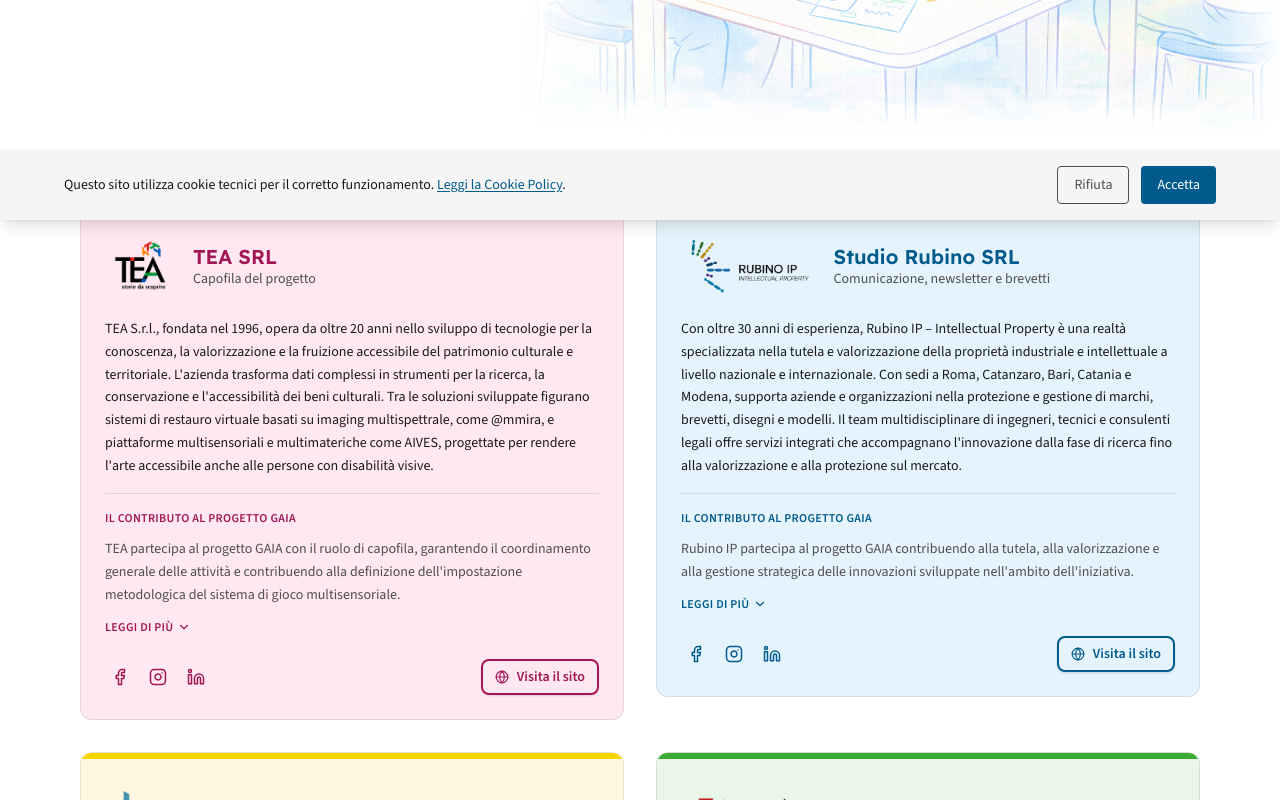
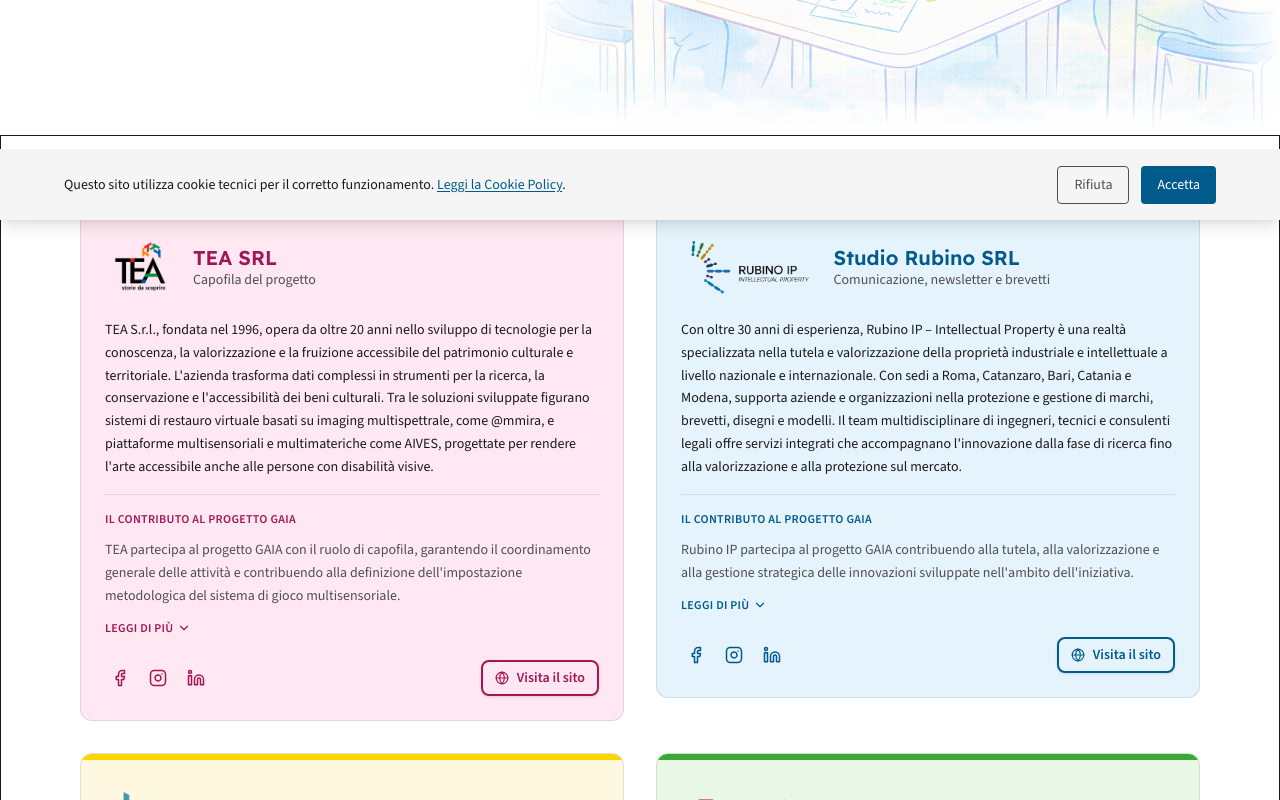
Before and after one commit to LauraCorrado/gaia-game, a React (Vite) app: page /team in a window 1280 px wide. Shown: the part 580-1380 px from the top of the page. Built offline with nearby package versions, Linux system fonts and the light colour scheme.

Commit message:
refactor: eliminazione commenti verbosi

```diff
--- a/src/pages/Team.tsx
+++ b/src/pages/Team.tsx
@@ -13,7 +13,7 @@ import { partners } from "../data/partners";
 import type { Partner, SocialLink } from "../data/partners";
 import heroTeam from "../assets/img/hero/team_hero.webp";
 
-// ── Social ────────────────────────────────────────────────────────────
+// Social
 const socialIconMap = {
   linkedin: Linkedin,
   instagram: Instagram,
@@ -181,11 +181,13 @@ export default function Team() {
         accentColor="green"
       />
 
-      <div className="max-w-6xl mx-auto px-4 py-16">
-        <div className="grid grid-cols-1 md:grid-cols-2 gap-8 items-start">
-          {partners.map((p) => (
-            <PartnerCard key={p.name} p={p} />
-          ))}
+      <div className="border">
+        <div className="max-w-6xl mx-auto px-4 py-16 ">
+          <div className="grid grid-cols-1 md:grid-cols-2 gap-8 items-start">
+            {partners.map((p) => (
+              <PartnerCard key={p.name} p={p} />
+            ))}
+          </div>
         </div>
       </div>
     </>
```
